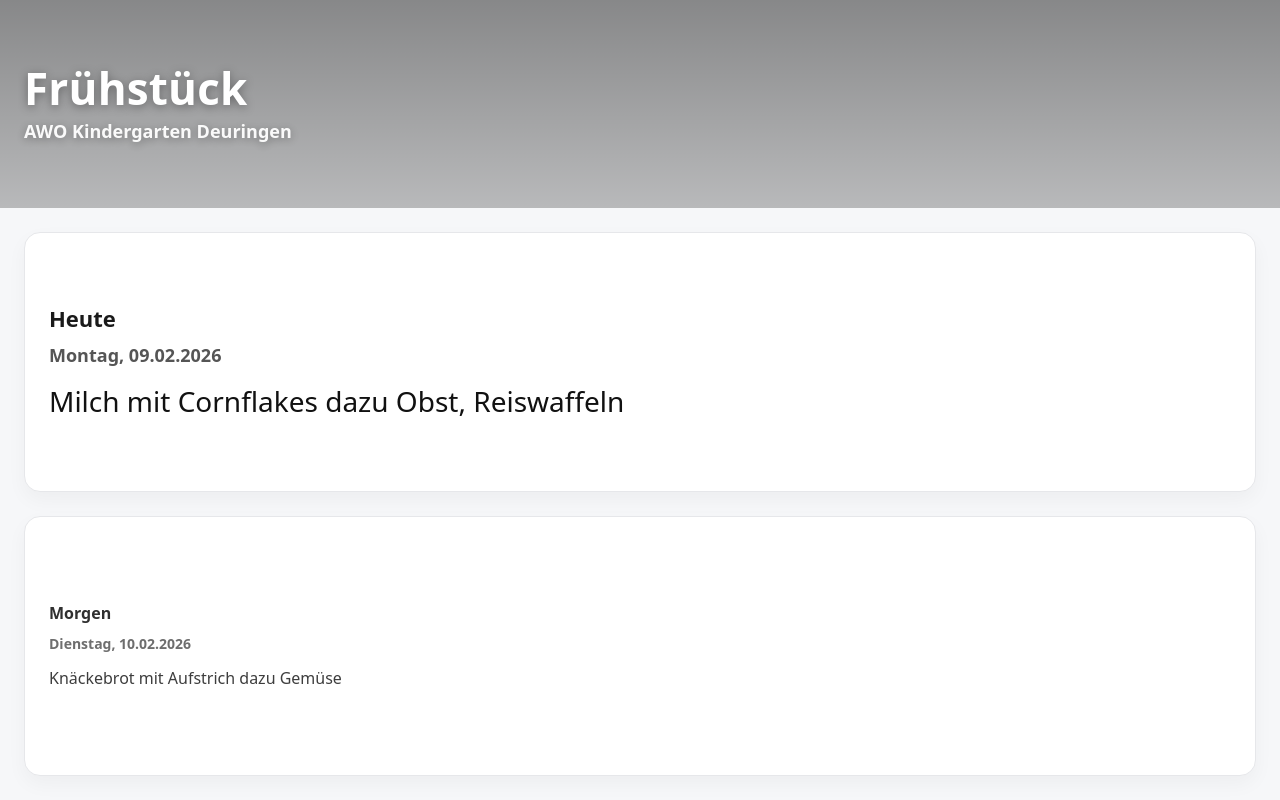
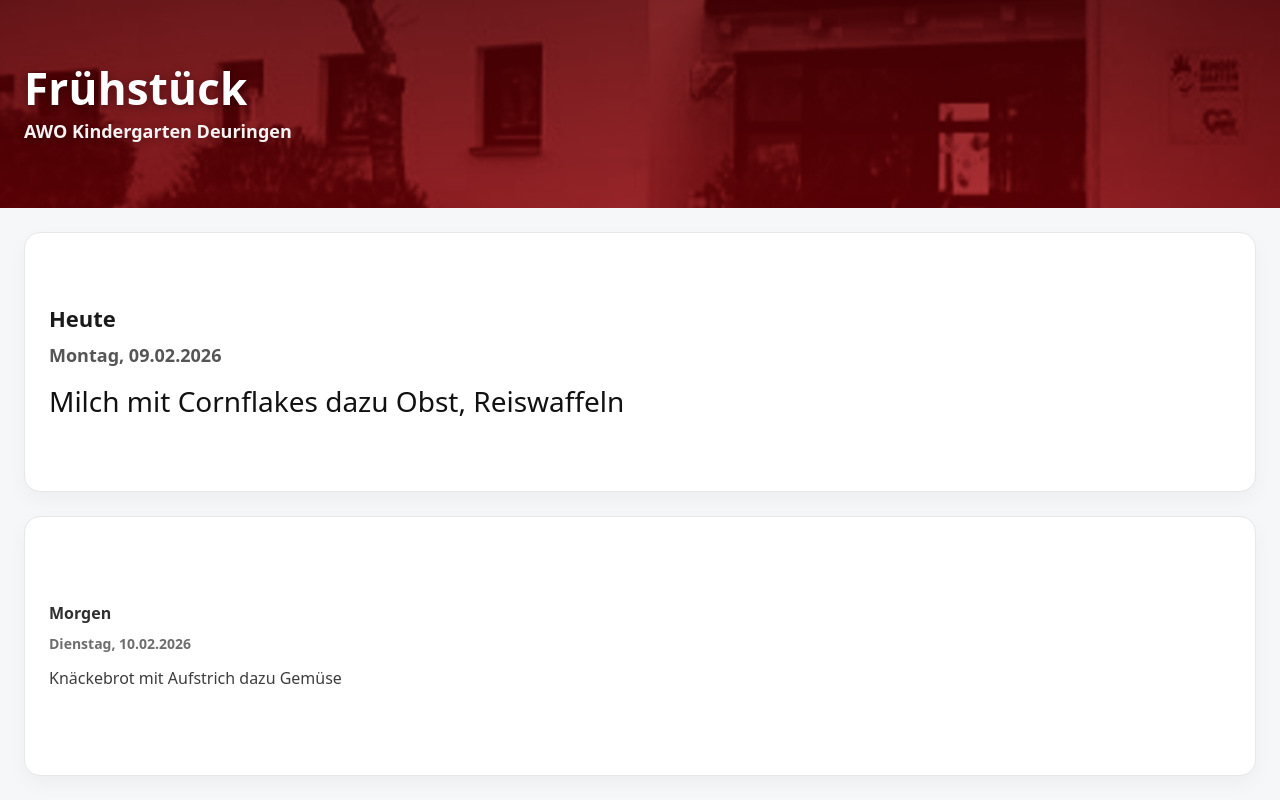
Before and after one commit to 60li4th/tages-text-app, a plain HTML site: page index.html in a window 1280 px wide. Drawn offline with nearby package versions, Linux system fonts and the light colour scheme.

Commit message:
Add files via upload

```diff
--- a/index.html
+++ b/index.html
@@ -31,7 +31,7 @@
       min-height: 140px;      /* sinnvolle Untergrenze */
       max-height: 240px;      /* sinnvolle Obergrenze */
       position: relative;
-      background-image: url("./head.png");
+      background-image: url("./header.png");
       background-size: cover;
       background-position: center;
       background-repeat: no-repeat;
```
Also changed, not shown: header.png (added).
